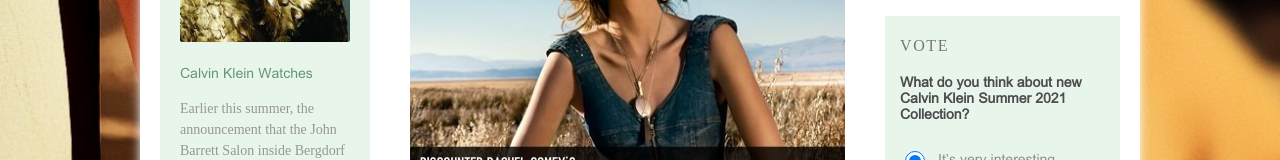
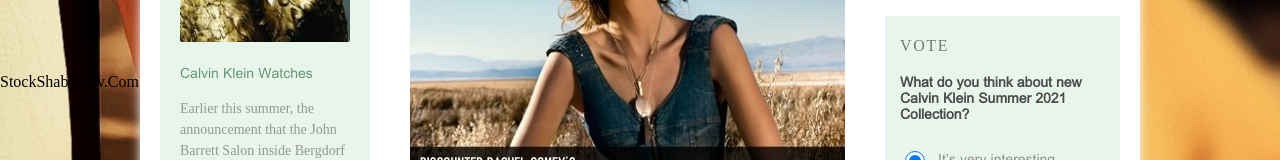
Before and after one commit to valekutce/deStocker, a plain HTML site: page index.html in a window 1280 px wide. Shown: the part 719-879 px from the top of the page. Drawn offline with nearby package versions, Linux system fonts and the light colour scheme; files that its build step writes are made by us from their sources.

Commit message:
Update index.html

```diff
--- a/index.html
+++ b/index.html
@@ -419,6 +419,7 @@
                     </ul>
                 </div>
         <!--/// Мобильное меню -->
+    <p style="margin 50px auto;">StockShablonov.Com</p>
 </main>
     <script src="https://code.jquery.com/jquery-3.6.0.min.js" integrity="sha256-/xUj+3OJU5yExlq6GSYGSHk7tPXikynS7ogEvDej/m4=" crossorigin="anonymous"></script>
     <script src="https://use.fontawesome.com/ebd19701ea.js"></script>
```
